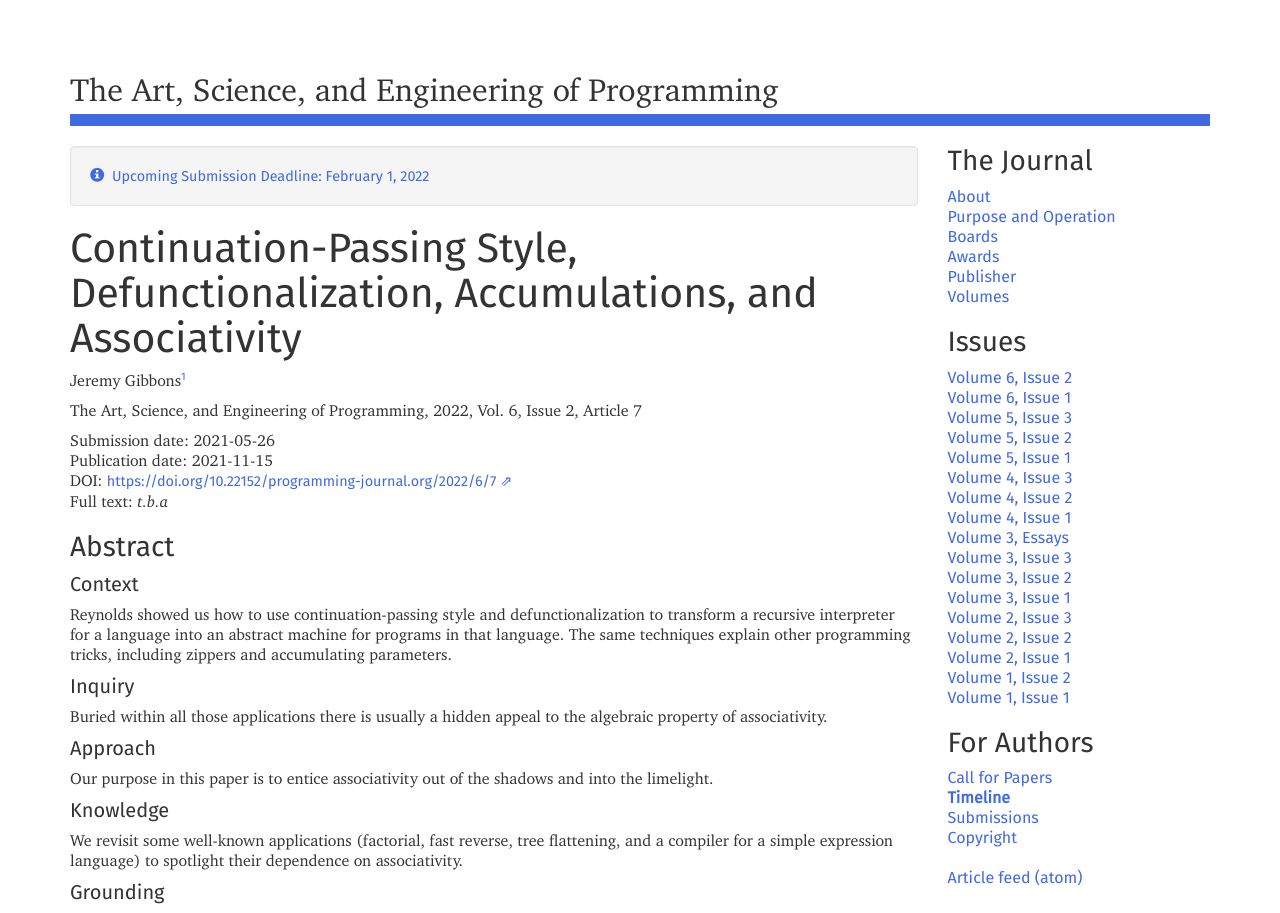
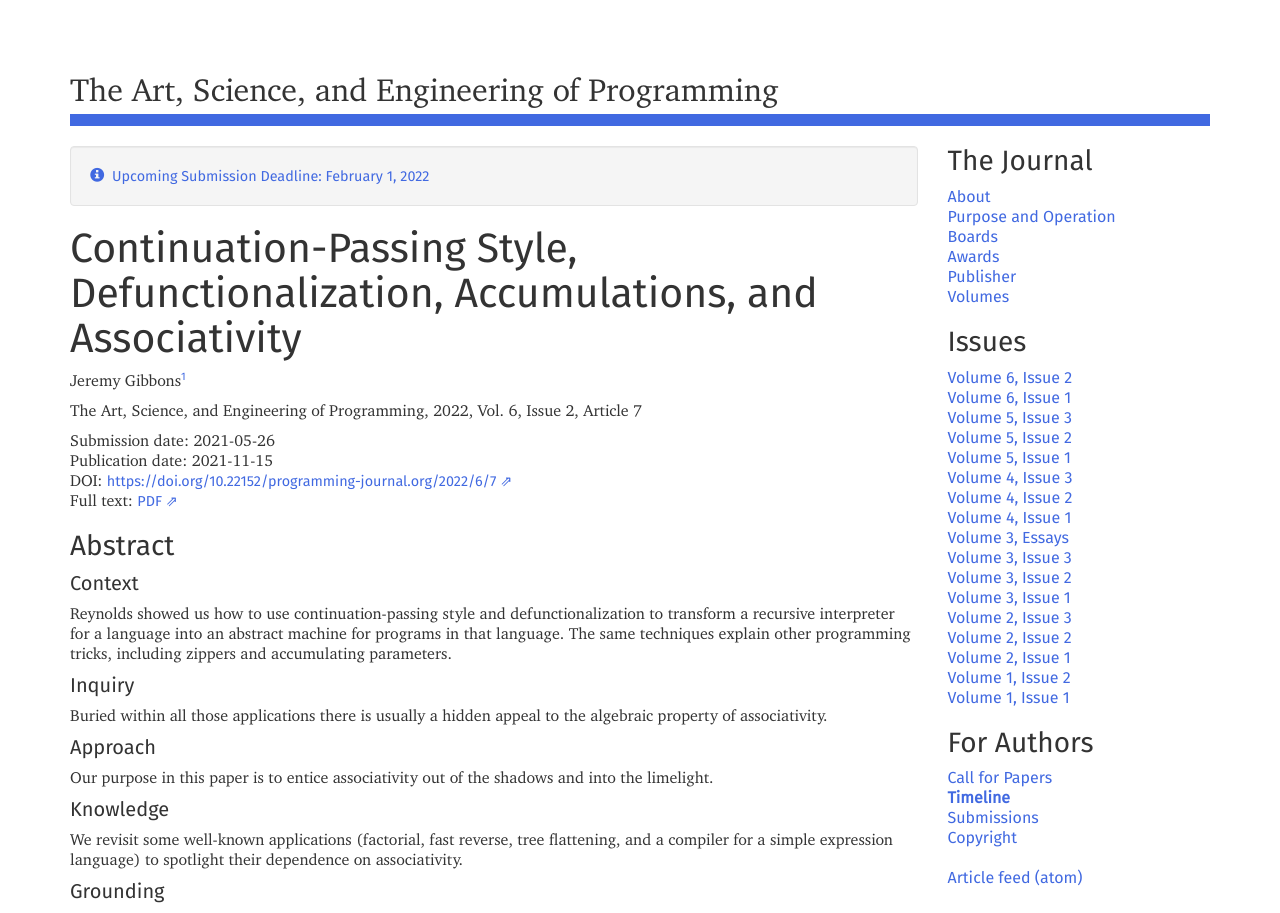
Before and after one commit to programming-journal/programming-journal.github.io, a Jekyll site: the page built from 2022/6/7/index.markdown, in a window 1280 px wide. Shown: the top 913 px of the page. Built offline with Jekyll 4.4.1, drawn with Linux system fonts in a browser that asks for light colours.

Commit message:
publish Vol 6(2)

```diff
--- a/2022/6/10/index.markdown
+++ b/2022/6/10/index.markdown
@@ -54,7 +56,7 @@ The Art, Science, and Engineering of Programming, 2022, Vol. 6, Issue 2, Article
 Submission date: 2021-06-01
 Publication date: 2021-11-15
 DOI: <https://doi.org/10.22152/programming-journal.org/2022/6/10>
-Full text: *t.b.a*
+Full text: [PDF](https://arxiv.org/pdf/2111.10414v1)
 
 
 ### Abstract
--- a/2022/6/6/index.markdown
+++ b/2022/6/6/index.markdown
@@ -34,7 +36,7 @@ The Art, Science, and Engineering of Programming, 2022, Vol. 6, Issue 2, Article
 Submission date: 2020-10-01
 Publication date: 2021-11-15
 DOI: <https://doi.org/10.22152/programming-journal.org/2022/6/6>
-Full text: *t.b.a*
+Full text: [PDF](https://arxiv.org/pdf/2010.03608v3)
 
 
 ### Abstract
--- a/2022/6/7/index.markdown
+++ b/2022/6/7/index.markdown
@@ -39,7 +41,7 @@ The Art, Science, and Engineering of Programming, 2022, Vol. 6, Issue 2, Article
 Submission date: 2021-05-26
 Publication date: 2021-11-15
 DOI: <https://doi.org/10.22152/programming-journal.org/2022/6/7>
-Full text: *t.b.a*
+Full text: [PDF](https://arxiv.org/pdf/2111.10413v1)
 
 
 ### Abstract
--- a/2022/6/8/index.markdown
+++ b/2022/6/8/index.markdown
@@ -74,7 +76,7 @@ The Art, Science, and Engineering of Programming, 2022, Vol. 6, Issue 2, Article
 Submission date: 2021-08-31
 Publication date: 2021-11-15
 DOI: <https://doi.org/10.22152/programming-journal.org/2022/6/8>
-Full text: *t.b.a*
+Full text: [PDF](https://arxiv.org/pdf/2111.10412v1)
 
 
 ### Abstract
--- a/2022/6/9/index.markdown
+++ b/2022/6/9/index.markdown
@@ -58,7 +60,7 @@ The Art, Science, and Engineering of Programming, 2022, Vol. 6, Issue 2, Article
 Submission date: 2021-08-31
 Publication date: 2021-11-15
 DOI: <https://doi.org/10.22152/programming-journal.org/2022/6/9>
-Full text: *t.b.a*
+Full text: [PDF](https://arxiv.org/pdf/2111.10411v1)
 
 
 ### Abstract
--- a/2022/6/issue2/index.markdown
+++ b/2022/6/issue2/index.markdown
@@ -4,7 +4,7 @@ category: "Issues"
 order: -6002
 type: "issue"
 id: "urn:doi:10.22152%2Fprogramming-journal.org%2F2022%2F6%2Fissue2"
-date: "2021-11-19"
+date: "2021-11-23"
 ---
 DOI: <https://doi.org/10.22152/programming-journal.org/2022/6/issue2>
 
```
Also changed, not shown: other parts of 2022/6/10/index.markdown (+2 -0 lines), other parts of 2022/6/6/index.markdown (+2 -0 lines), other parts of 2022/6/7/index.markdown (+2 -0 lines), other parts of 2022/6/8/index.markdown (+2 -0 lines), other parts of 2022/6/9/index.markdown (+2 -0 lines).
